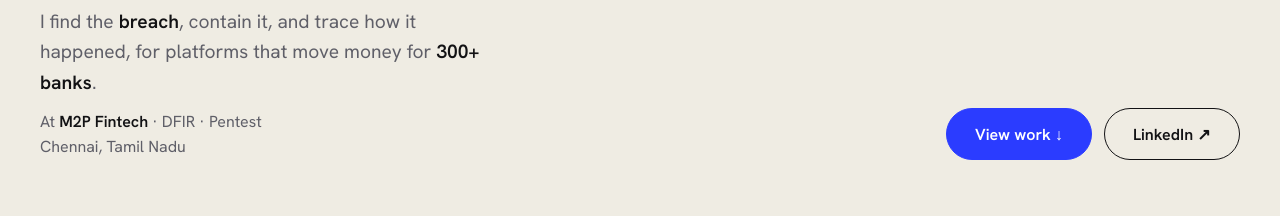
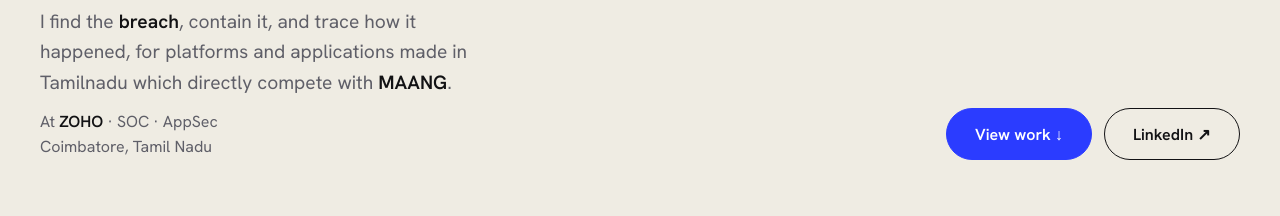
Before and after one commit to cyber468/portfolio, a plain HTML site: page index.html in a window 1280 px wide. Shown: the part 584-800 px from the top of the page. Drawn offline with nearby package versions, Linux system fonts and the light colour scheme.

Commit message:
Changed current stats

```diff
--- a/index.html
+++ b/index.html
@@ -54,8 +54,8 @@
       <div class="hero-b">
         <div class="tx">
           <div class="typed" id="typed" aria-label="Security Analyst">Security Analyst</div>
-          <p>I find the <strong>breach</strong>, contain it, and trace how it happened, for platforms that move money for <strong>300+ banks</strong>.</p>
-          <p class="meta">At <strong>M2P Fintech</strong> · DFIR · Pentest<br>Chennai, Tamil Nadu</p>
+          <p>I find the <strong>breach</strong>, contain it, and trace how it happened, for platforms and applications made in Tamilnadu which directly compete with <strong>MAANG</strong>.</p>
+          <p class="meta">At <strong>ZOHO</strong> · SOC · AppSec<br>Coimbatore, Tamil Nadu</p>
         </div>
         <div class="btns"><a class="btn b mag" href="#work">View work ↓</a><a class="btn mag" href="https://linkedin.com/in/indrajitjeeva" target="_blank" rel="noopener">LinkedIn ↗<span class="sr"> (opens in a new tab)</span></a></div>
       </div>
```
